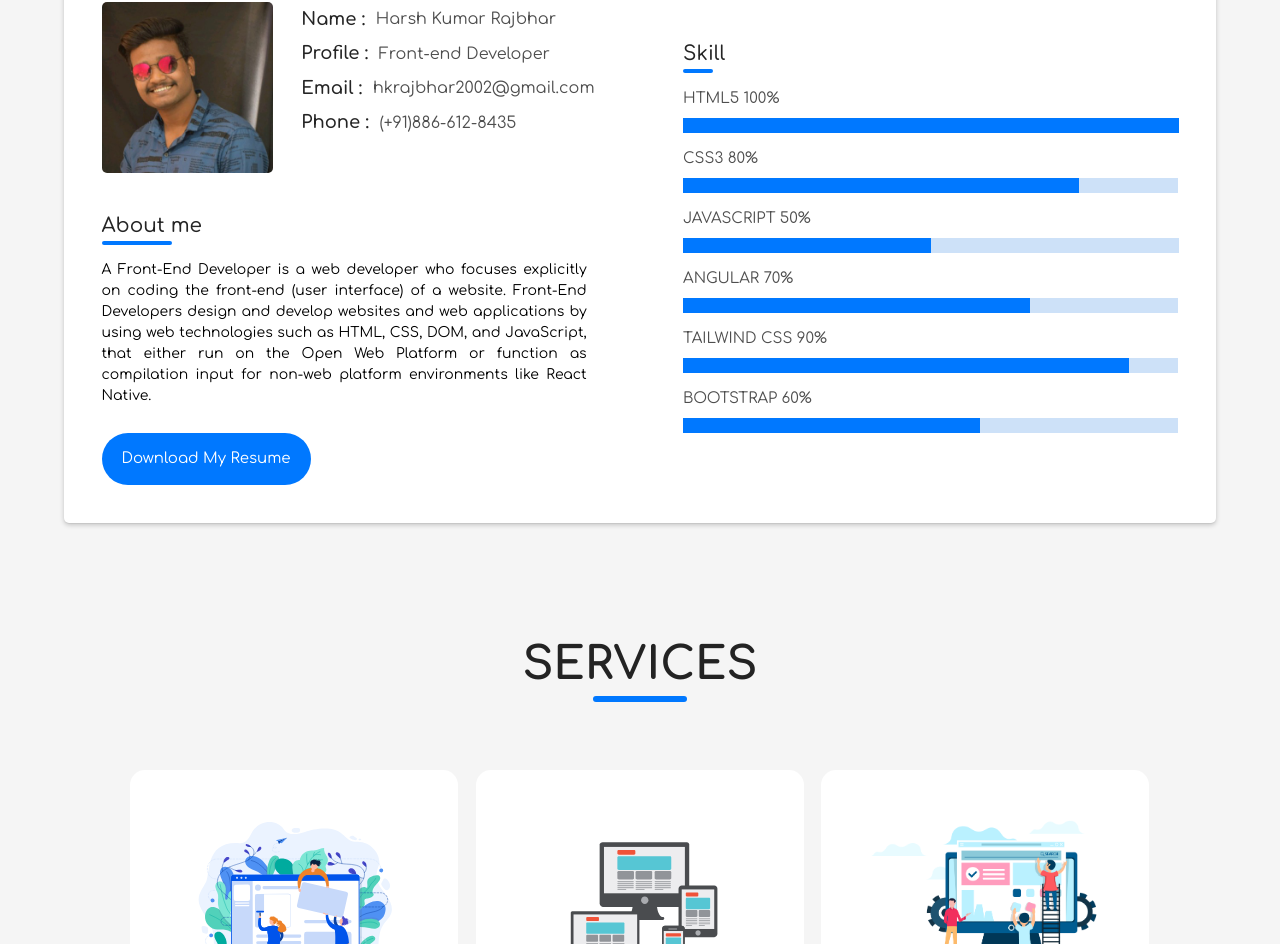
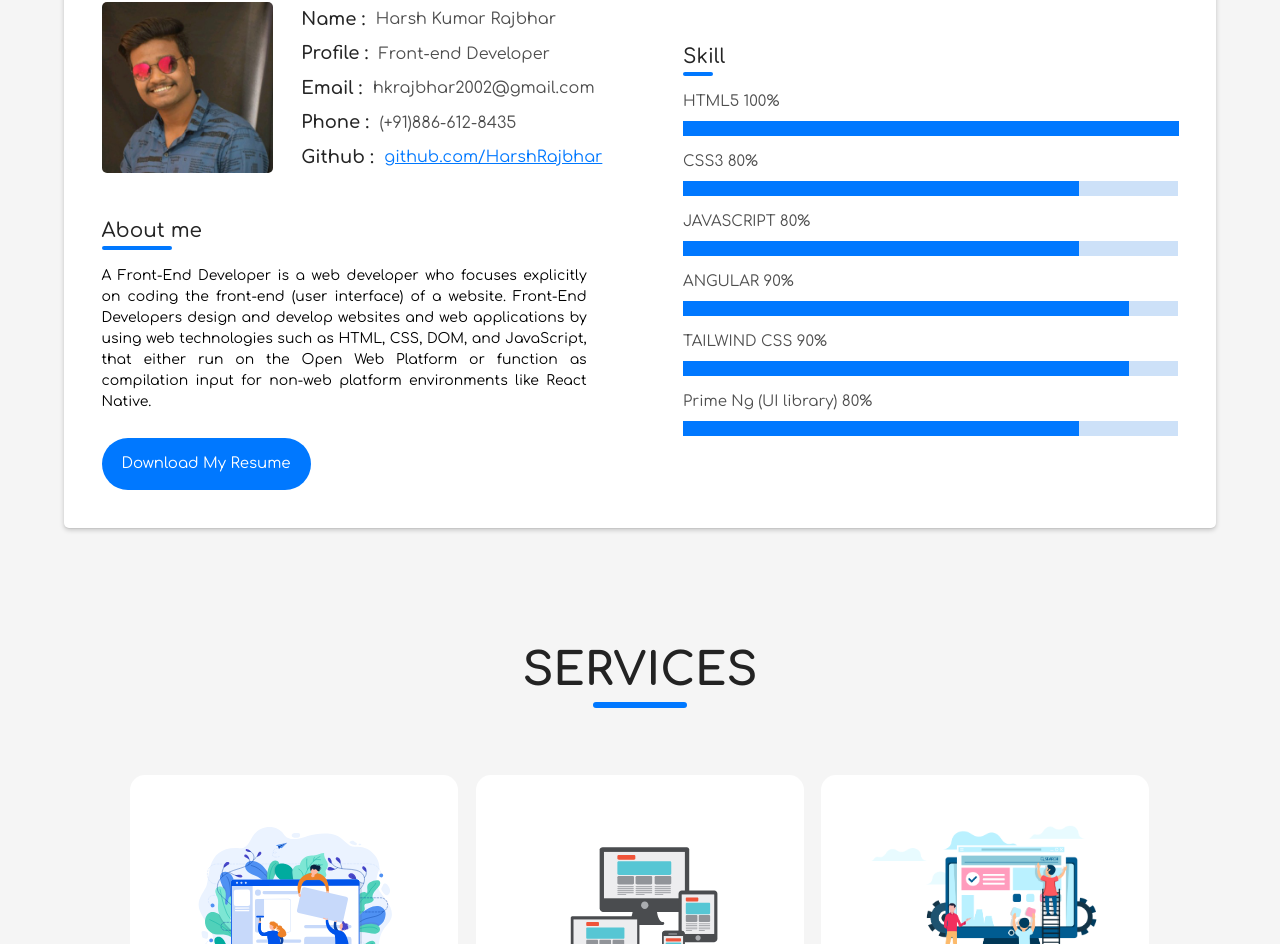
Before and after one commit to HarshRajbhar/Portfolio, an Angular app: page / in a window 1280 px wide. Shown: the part 944-1888 px from the top of the page. Built offline with nearby package versions, Linux system fonts and the light colour scheme.

Commit message:
mew resume added

```diff
--- a/src/app/about-us/about-us/about-us.component.html
+++ b/src/app/about-us/about-us/about-us.component.html
@@ -57,6 +57,18 @@
               (+91)886-612-8435
             </p>
           </div>
+          <div class="w-full flex items-center break-all my-2">
+            <h1 class="text-[18px] font-[600] text-[color:var(--dark-txt)]">
+              Github : &nbsp;
+            </h1>
+            <a
+              href="https://github.com/HarshRajbhar"
+              target="_blank"
+              class="text-[16px] text-[color:var(--theme-color)] underline"
+            >
+              github.com/HarshRajbhar
+            </a>
+          </div>
         </div>
       </div>
       <!-- about -->
@@ -75,7 +87,7 @@
         <button class="mt-7 p-3">
           <a
             class=" "
-            href="/assets/document/Harsh_Rajbhar_Resume_2023.pdf"
+            href="/assets/document/Harsh_Kumar_Rajbhar_Resume_2024.pdf"
             download="Harsh_Rajbhar_resume.pdf"
             >Download My Resume</a
           >
@@ -105,21 +117,21 @@
           </div>
         </div>
         <div class="w-full my-4">
-          <p class="text-[color:var(--light-txt)]">JAVASCRIPT 50%</p>
+          <p class="text-[color:var(--light-txt)]">JAVASCRIPT 80%</p>
           <div class="w-full flex">
             <span
-              class="h-4 mt-2 w-[50%] bg-[color:var(--theme-color)] block"
+              class="h-4 mt-2 w-[80%] bg-[color:var(--theme-color)] block"
             ></span>
-            <span class="h-4 mt-2 w-[50%] bg-[#cde1f8] block"></span>
+            <span class="h-4 mt-2 w-[20%] bg-[#cde1f8] block"></span>
           </div>
         </div>
         <div class="w-full my-4">
-          <p class="text-[color:var(--light-txt)]">ANGULAR 70%</p>
+          <p class="text-[color:var(--light-txt)]">ANGULAR 90%</p>
           <div class="w-full flex">
             <span
-              class="h-4 mt-2 w-[70%] bg-[color:var(--theme-color)] block"
+              class="h-4 mt-2 w-[90%] bg-[color:var(--theme-color)] block"
             ></span>
-            <span class="h-4 mt-2 w-[30%] bg-[#cde1f8] block"></span>
+            <span class="h-4 mt-2 w-[10%] bg-[#cde1f8] block"></span>
           </div>
         </div>
         <div class="w-full my-4">
@@ -132,12 +144,12 @@
           </div>
         </div>
         <div class="w-full my-4">
-          <p class="text-[color:var(--light-txt)]">BOOTSTRAP 60%</p>
+          <p class="text-[color:var(--light-txt)]">Prime Ng (UI library) 80%</p>
           <div class="w-full flex">
             <span
-              class="h-4 mt-2 w-[60%] bg-[color:var(--theme-color)] block"
+              class="h-4 mt-2 w-[80%] bg-[color:var(--theme-color)] block"
             ></span>
-            <span class="h-4 mt-2 w-[40%] bg-[#cde1f8] block"></span>
+            <span class="h-4 mt-2 w-[20%] bg-[#cde1f8] block"></span>
           </div>
         </div>
       </div>
```
Also changed, not shown: 1 other file (tests, documents, lock files or other folders).
